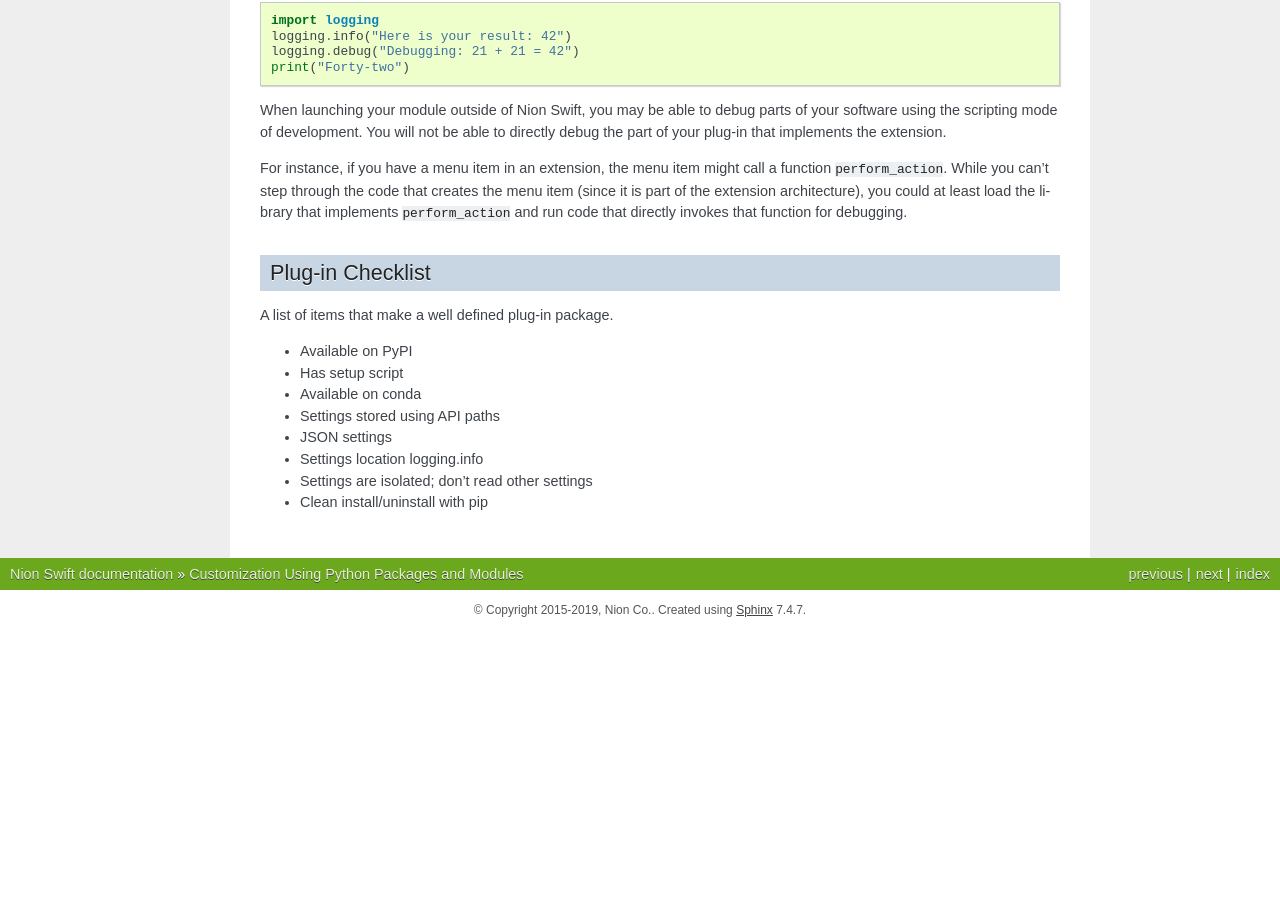
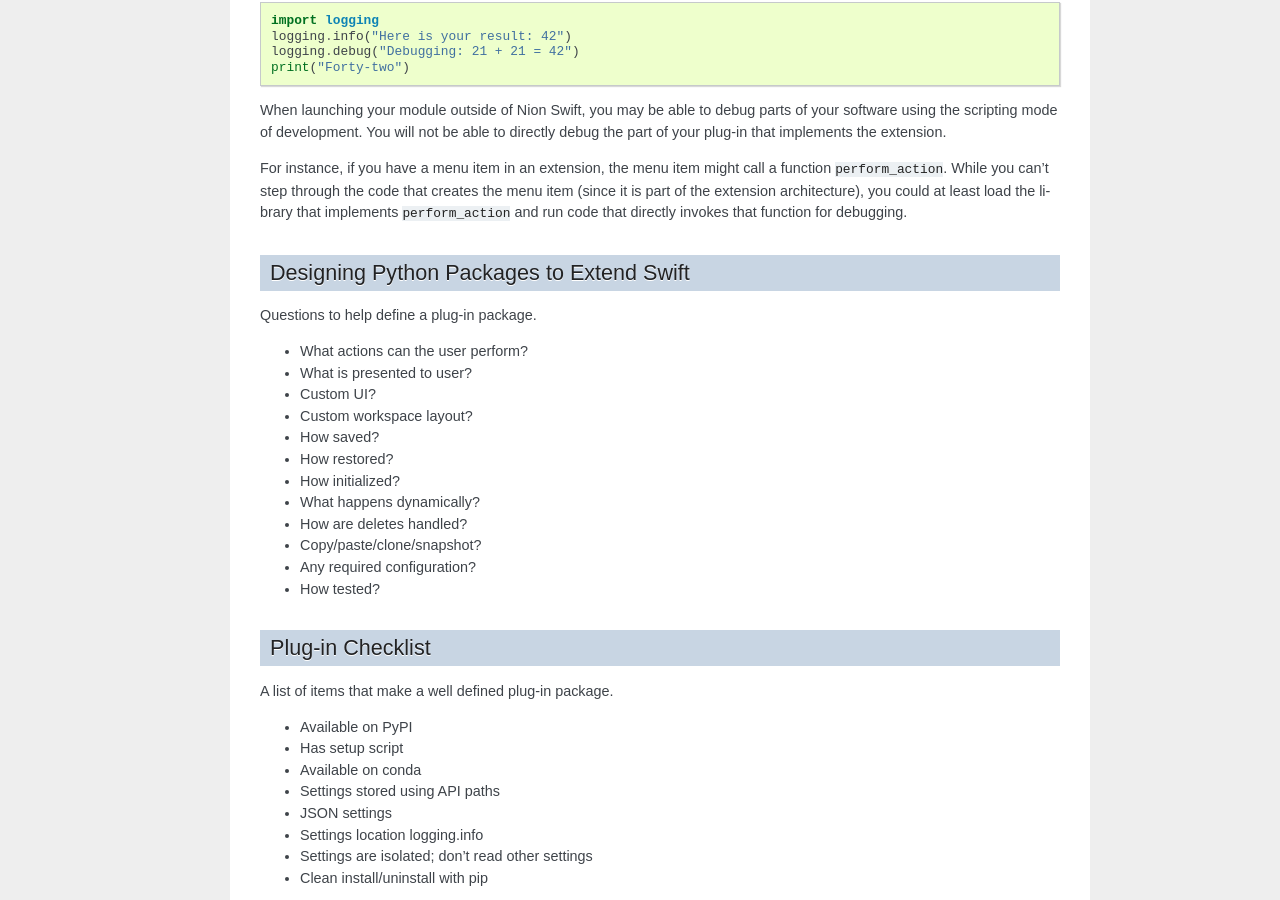
Before and after one commit to nion-software/nionswift, a Sphinx documentation site: the page built from docs/api/plugins.rst, in a window 1280 px wide and 900 px high, scrolled down 2714 px. Built offline with Sphinx 7.4.7, drawn with Linux system fonts in a browser that asks for light colours; before the commit the page ends 3344 px from its top, so only the background shows below that; some of the changed text lies outside the part shown.

Commit message:
Add additional notes about plug-in packages.

```diff
--- a/docs/api/plugins.rst
+++ b/docs/api/plugins.rst
@@ -145,6 +145,23 @@ can't step through the code that creates the menu item (since it is part of the
 least load the library that implements ``perform_action`` and run code that directly invokes that function for
 debugging.
 
+Designing Python Packages to Extend Swift
+-----------------------------------------
+Questions to help define a plug-in package.
+
+- What actions can the user perform?
+- What is presented to user?
+- Custom UI?
+- Custom workspace layout?
+- How saved?
+- How restored?
+- How initialized?
+- What happens dynamically?
+- How are deletes handled?
+- Copy/paste/clone/snapshot?
+- Any required configuration?
+- How tested?
+
 Plug-in Checklist
 -----------------
 A list of items that make a well defined plug-in package.
```
